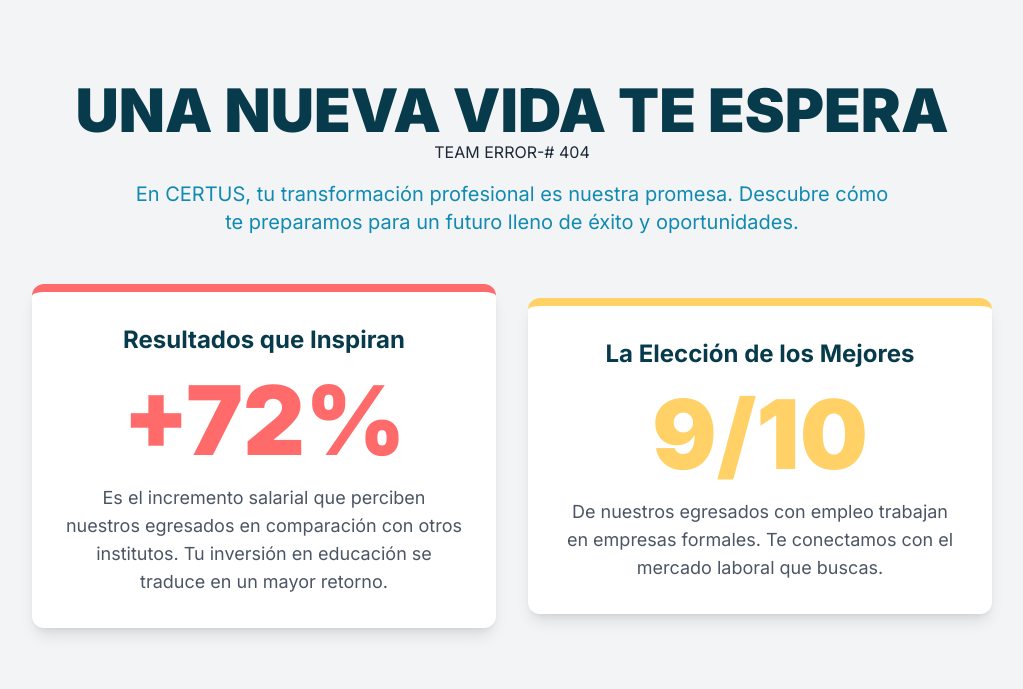
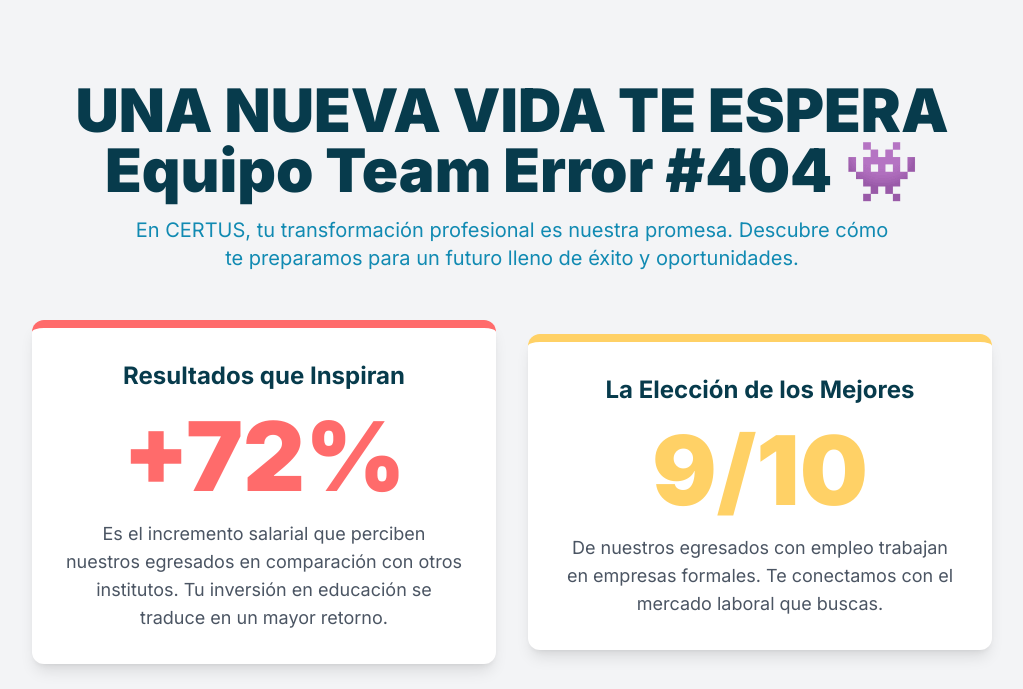
Before and after one commit to Gus-cmd/infografia-certus, a plain HTML site: page index.html in a window 1280 px wide. Shown: the top 689 px of the page, without its empty margins (128-1151 px from the left). Drawn offline with nearby package versions, Linux system fonts and the light colour scheme.

Commit message:
Update index.html
add and modify to style of text

```diff
--- a/index.html
+++ b/index.html
@@ -113,7 +113,7 @@
 
         <header class="text-center my-8 md:my-12">
             <h1 class="text-4xl md:text-6xl font-black text-[#073B4C] leading-tight">UNA NUEVA VIDA TE ESPERA</h1>
-            <p>TEAM ERROR-# 404</P>
+            <h2 class="text-4xl md:text-6xl font-black text-[#073B4C] leading-tight">Equipo Team Error #404 👾</h2>
             <p class="text-lg md:text-xl text-[#118AB2] mt-4 max-w-3xl mx-auto">En CERTUS, tu transformación profesional es nuestra promesa. Descubre cómo te preparamos para un futuro lleno de éxito y oportunidades.</p>
         </header>
 
```
